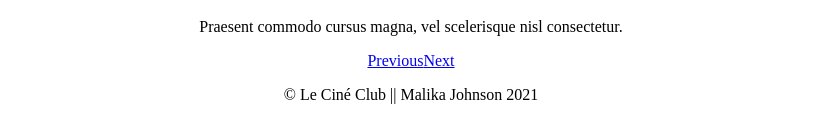
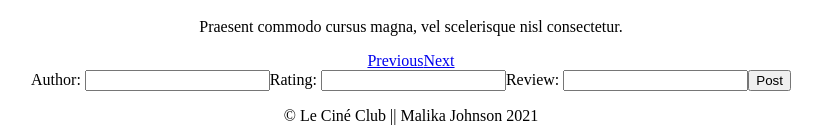
Before and after one commit to MalikaJohnson/Movie-Club, a React (Create React App) app in the folder movie-club/: page / in a window 1280 px wide. Shown: the part 1481-1619 px from the top of the page, without its empty margins (229-1051 px from the left). Built offline with nearby package versions, Linux system fonts and the light colour scheme; no server answers.

Commit message:
tryingggg

```diff
--- a/movie-club/src/App.js
+++ b/movie-club/src/App.js
@@ -1,7 +1,9 @@
 import Nav from "./components/Nav";
 import Footer from "./components/Footer";
+import Form from "./components/Form";
 import Homepage from "./components/Homepage";
 import Movie from "./components/Movie";
+import { baseURL1, config } from "./services";
 import { baseURL2, config2 } from "./services";
 import { useEffect, useState } from "react";
 import { Route } from "react-router-dom";
@@ -15,11 +17,24 @@ function App() {
 
 
   useEffect(() => {
-    const getMovie = async () => {
-      const resp = await axios.get(baseURL2, config2);
-      setMovieInfo(resp.data.records);
+    const getMovieAndComments = async () => {
+      const movieResp = await axios.get(baseURL2, config2);
+      const commentResp = await axios.get(baseURL1, config);
+      const retrievedComments = commentResp.data.records;
+      const retrievedMovies = movieResp.data.records.map((movie) => {
+        return {
+          ...movie,
+          fields: {
+            ...movie.fields,
+            comments: movie.fields.comments ? retrievedComments.filter((comment) =>
+              movie.fields.comments.includes(comment.id)) : []
+          }
+        }
+      });
+
+      setMovieInfo(retrievedMovies);
     }
-    getMovie();
+    getMovieAndComments();
   }, [toggleFetch]);
 
   return (
@@ -31,8 +46,9 @@ function App() {
         </Route>
       <Route path="/:id">
         <Movie movies={movieInfo} />
+
       </Route>
-
+      <Form setToggleFetch={setToggleFetch} />
 
       <Footer />
     </div>
--- a/movie-club/src/components/Form.jsx
+++ b/movie-club/src/components/Form.jsx
@@ -1,48 +1,39 @@
 
-import { useState, useEffect } from "react";
-import { useParams } from "react-router-dom";
+import { useState } from "react";
 import axios from "axios";
-import { baseURL, config } from "../services";
+import { baseURL1, config } from "../services";
 
-function Form() {
-  const [title, setTitle] = useState("")
+function Form(props) {
+  const [author, setAuthor] = useState("")
   const [rating, setRating] = useState("")
   const [review, setReview] = useState("")
 
-  const params = useParams
-
-  useEffect(() => {
-    if (params.id && props.movies.length) {
-      const movie = props.movies.find((movie) => movie.id === params.id);
-      if (movie) {
-        setTitle(movie.fields.title);
-        setRating(movie.fields.rating);
-        setReview(movie.fields.review);
-      }
-    }
-  }, [props.movie, params.id]);
 
   const handleSubmit = async (e) => {
     e. preventdefault()
     const newReview = {
-      title,
+      author,
       rating,
-      review,
-    }
+      review: [props.movie.id]
+    };
+
+    await axios.post(`$(baseURL1)`, {fields: newReview}, config);
+  props.setToggleFetch((curr) => !curr);
+
+  }
 
 
-  }
 
   return (
 
     <div>
-      <form>
-        <label htmlFor="title">Title: </label>
+      <form onSubmit={handleSubmit} >
+        <label htmlFor="author">Author: </label>
         <input
           type="text"
-          id="title"
-          value={title}
-          onChange={(e) => setTitle(e.target.value)}
+          id="author"
+          value={author}
+          onChange={(e) => setAuthor(e.target.value)}
         />
         <label htmlFor="rating">Rating: </label>
         <input
@@ -58,7 +49,7 @@ function Form() {
           value={review}
           onChange={(e) => setReview(e.target.value)}
         />
-          <button type="Post"></button>
+          <button type="Post">Post</button>
       </form>
     </div>
   )
```
